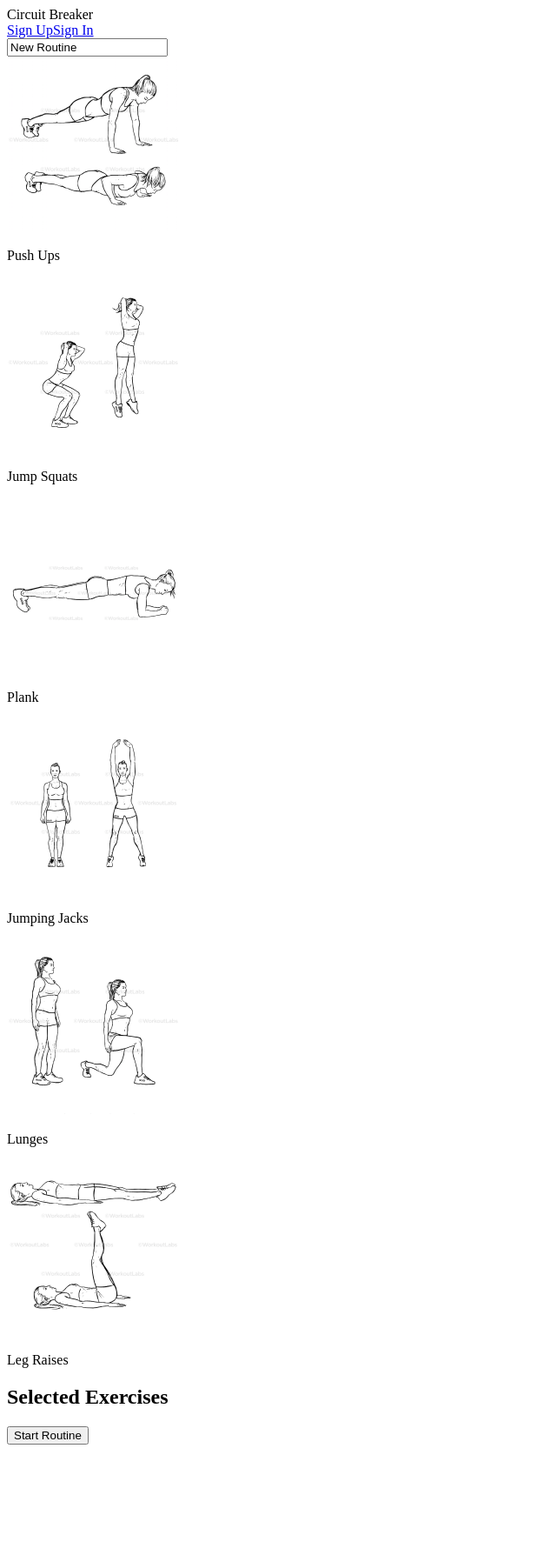
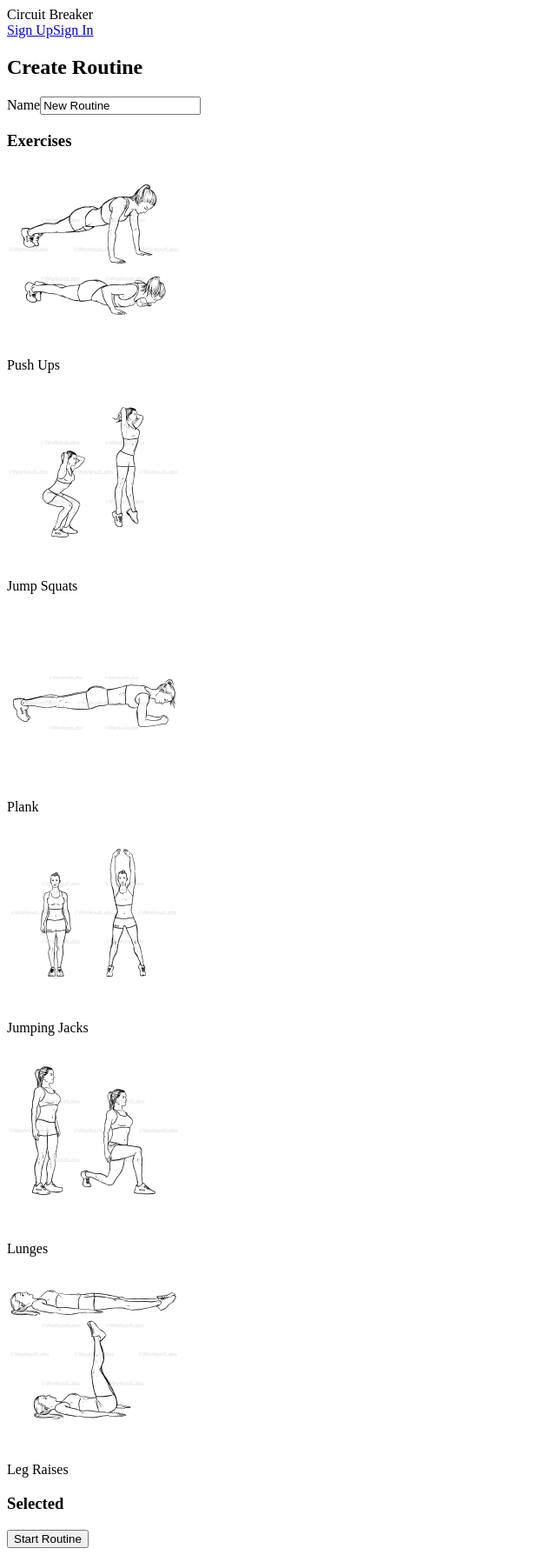
Before and after one commit to joehink/circuit-breaker-frontend, a React (Create React App) app: page /create in a window 1280 px wide. Shown: the whole page at 87% size, without its empty margins (0-640 px from the left). Before the commit the page ends 1669 px from the top, so only its background shows below. Built offline with nearby package versions, Linux system fonts and the light colour scheme.

Commit message:
updated CreateRoutine

```diff
--- a/src/components/routine/CreateRoutine.js
+++ b/src/components/routine/CreateRoutine.js
@@ -20,10 +20,10 @@ class CreateRoutine extends Component {
   }
   renderExercises = () =>  {
     // map through imported exercises array
-    return exercises.map(exercise => {
+    return exercises.map((exercise, index) => {
       // return a div with image and name for each exercise
       return (
-        <div key={exercise.name} onClick={() => this.selectExercise(exercise)}>
+        <div key={index} onClick={() => this.selectExercise(exercise)}>
           <img
             src={exercise.image}
             alt={exercise.name}
@@ -40,9 +40,13 @@ class CreateRoutine extends Component {
       // return a div with image and name for each exercise
       return (
         <div
-          key={exercise.name}
+          key={index}
           onDragOver={() => this.onDragOver(index)}
         >
+          <i
+            className="fas fa-times"
+            onClick={() => this.removeExercise(index)}
+          ></i>
           <img
             onDragStart={e => this.onDragStart(e, index)}
             onDragEnd={this.onDragEnd}
@@ -78,6 +82,18 @@ class CreateRoutine extends Component {
         exercises: [...this.state.routine.exercises, exercise]
       },
       showDurationModal: true
+    })
+  }
+  removeExercise = (index) => {
+    this.setState(prevState => {
+      prevState.routine.exercises.splice(index, 1);
+      return {
+        ...prevState,
+        routine: {
+          ...prevState.routine,
+          exercises: [...prevState.routine.exercises]
+        }
+      }
     })
   }
   renderDurationModal = () => {
@@ -132,7 +148,7 @@ class CreateRoutine extends Component {
     event.dataTransfer.effectAllowed = "move";
     event.dataTransfer.setData("text/html", event.target.parentNode);
     event.dataTransfer.setDragImage(event.target.parentNode, 100, 100);
-  };
+  }
   onDragOver = index => {
     const draggedOverItem = this.state.routine.exercises[index];
 
@@ -155,21 +171,27 @@ class CreateRoutine extends Component {
         exercises: selected
       }
     });
-  };
+  }
   onDragEnd = () => {
     this.draggedItem = null;
-  };
+  }
   render() {
     return (
       <div>
+        <h2>Create Routine</h2>
+        <label htmlFor="name">Name</label>
         <input
           type="text"
           value={this.state.routine.name}
           onChange={this.handleChange}
+          id="name"
         />
-        {this.renderExercises()}
+        <h3>Exercises</h3>
         <div>
-          <h2>Selected Exercises</h2>
+          {this.renderExercises()}
+        </div>
+        <h3>Selected</h3>
+        <div>
           {this.renderRoutineExercises()}
         </div>
         { this.renderSave() }
```
